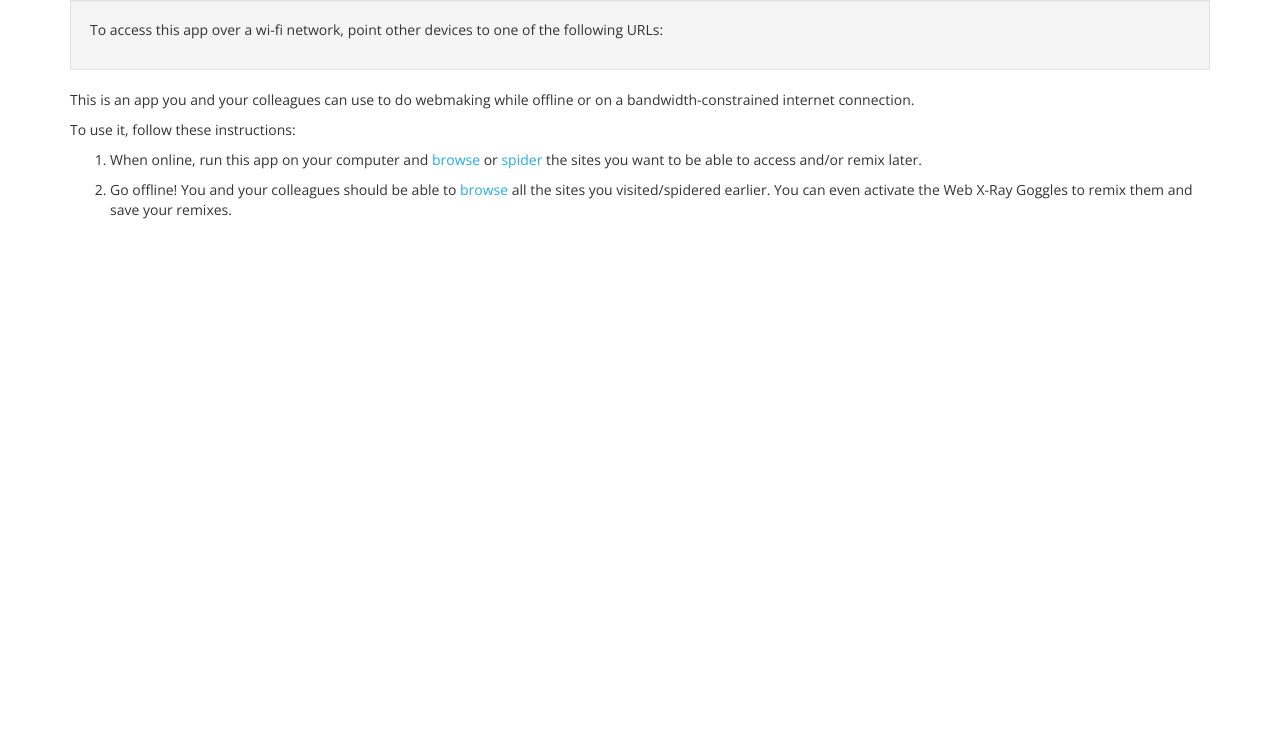
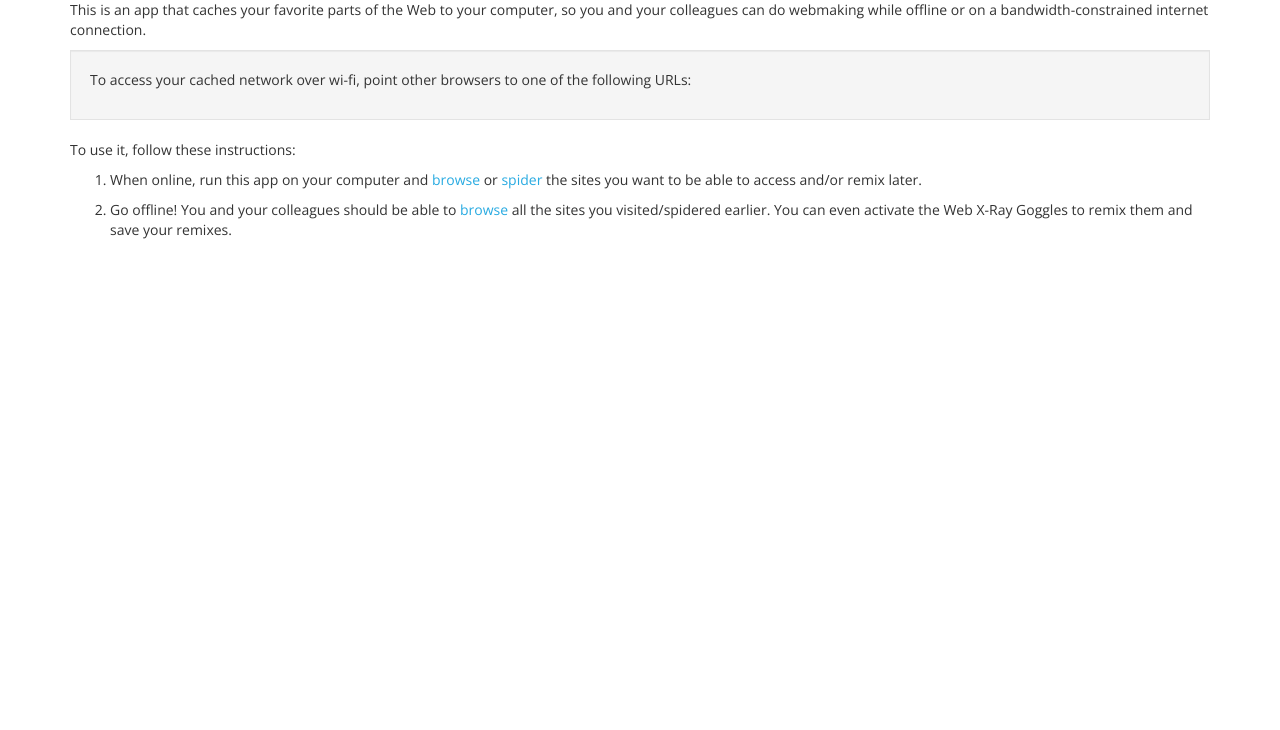
Before and after one commit to toolness/baseless, a website with bundled scripts: page static/about/index.html in a window 1280 px wide. Shown: the part 70-800 px from the top of the page. Built offline with nearby package versions, Linux system fonts and the light colour scheme.

Commit message:
better copy on about page

```diff
--- a/static/about/index.html
+++ b/static/about/index.html
@@ -6,16 +6,17 @@
 <title>About</title>
 <div class="container">
   <h1>About</h1>
-  <div class="well">
-    <p>To access this app over a wi-fi network,
-      point other devices to one of the following URLs:</p>
-    <div id="connection-info"></div>
-  </div>
   <p>
-    This is an app you and your colleagues can use to do
+    This is an app that caches your favorite parts of the
+    Web to your computer, so you and your colleagues can do
     webmaking while offline or on a bandwidth-constrained
     internet connection.
   </p>
+  <div class="well">
+    <p>To access your cached network over wi-fi,
+      point other browsers to one of the following URLs:</p>
+    <div id="connection-info"></div>
+  </div>
   <p>
     To use it, follow these instructions:
   </p>
```
